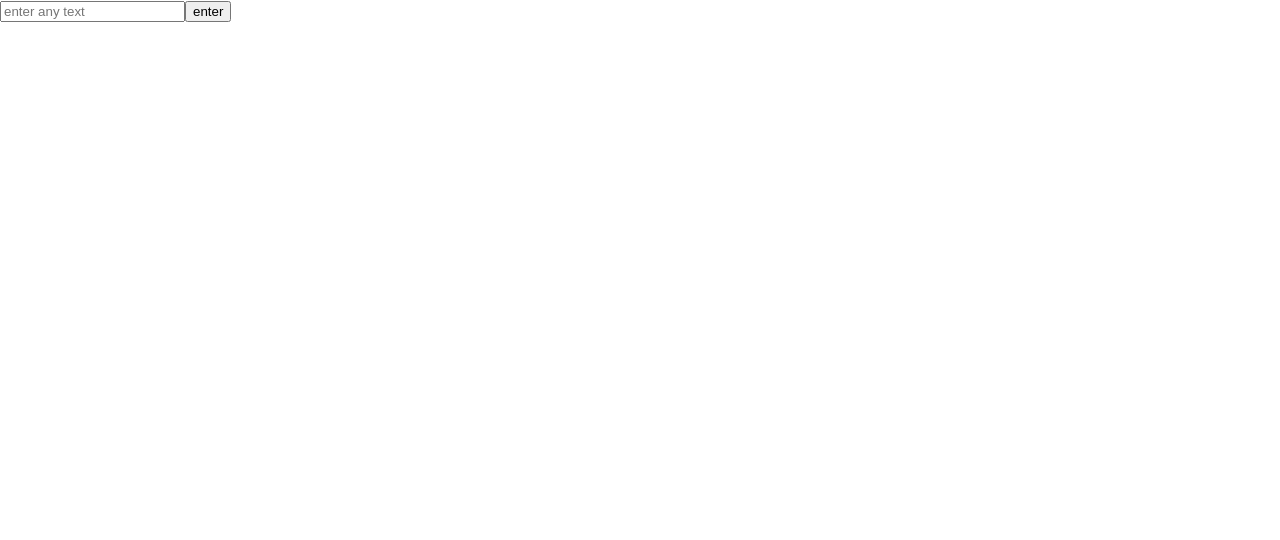
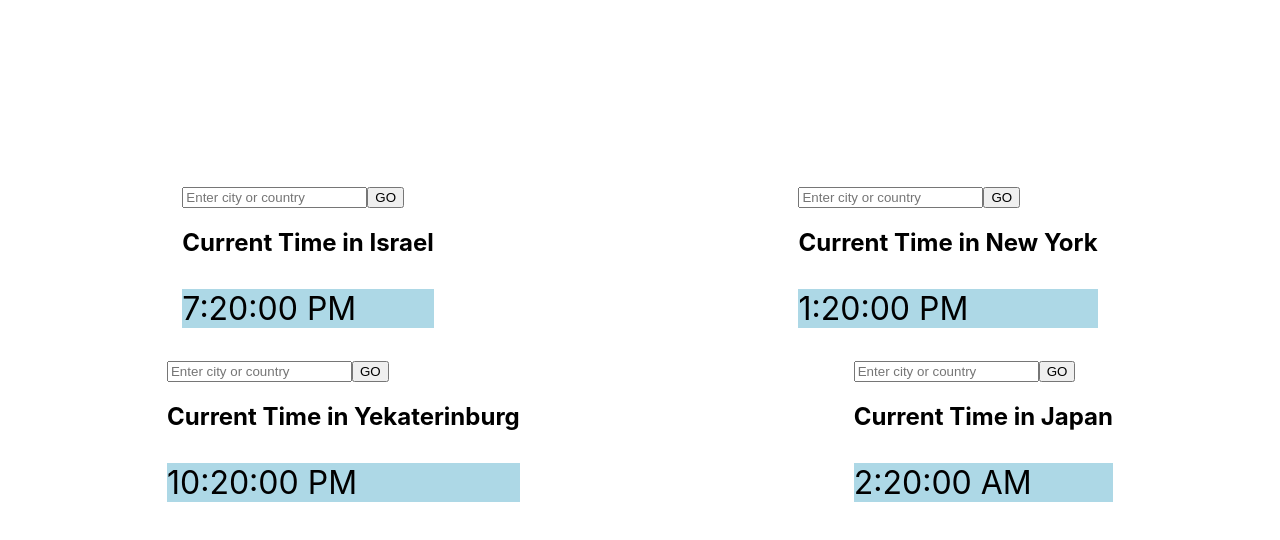
Before and after one commit to Java50OljaSmirnova/react-app, a React (Create React App) app: page / in a window 1280 px wide. Shown: the top 540 px of the page. Built offline with nearby package versions, Linux system fonts and the light colour scheme.

Commit message:
HW33 input

```diff
--- a/src/App.tsx
+++ b/src/App.tsx
@@ -1,11 +1,24 @@
 import React from 'react';
 
 import './App.css';
-import { InputTest } from './components/InputTest';
 import { Timer } from './components/Timer';
 
 function App() {
-  return <InputTest/>
+  const column : React.CSSProperties = {display: "flex", flexDirection: "column",
+  height: "90vh", justifyContent: "center"};
+  const row : React.CSSProperties = {display: "flex", flexDirection: "row",
+   justifyContent: "space-around"};
+  return <div style={column}>
+    <div style={row}>
+    <Timer cityCountry='Israel'/>
+    <Timer cityCountry='New York'/>
+    </div>
+    <div style={row}>
+    <Timer cityCountry='Yekaterinburg'/>
+    <Timer cityCountry='Japan'/>
+    </div>
+    </div>
+
 }
 
 export default App;
--- a/src/components/Input.tsx
+++ b/src/components/Input.tsx
@@ -6,18 +6,19 @@ type Props = {
     buttonName?: string;
 }
 export const Input: React.FC<Props> = ({submitFn, placeHolder, buttonName}) => {
-    const id = useRef<string>(Math.random().toString());
-    const inputElement = useRef<HTMLInputElement | null>();
+
+    const inputElement = useRef<HTMLInputElement>(null);
     const [message, setMessage] = useState<string>('')
-    useEffect(() => {
 
-        inputElement.current = document.getElementById(id.current) as HTMLInputElement
-    }, []);
     function inputProcess() {
-       setMessage(submitFn(inputElement.current!.value))
+        const tempMessage = submitFn(inputElement.current!.value);
+        if(!tempMessage) {
+            inputElement.current!.value = '';
+        }
+       setMessage(tempMessage);
     }
     return <div>
-        <input type="text" placeholder={placeHolder} id={id.current}/>
+        <input type="text" placeholder={placeHolder} ref={inputElement}/>
         <button onClick={inputProcess}>{buttonName || "GO"}</button>
         {message && <Alert message={message}/>}
     </div>
--- a/src/components/Timer.tsx
+++ b/src/components/Timer.tsx
@@ -1,4 +1,5 @@
 import React, { useState, useEffect, useRef } from "react";
+import { Input } from "./Input";
 import timeZones from "../time-zones";
 type Props = {
     cityCountry: string;
@@ -8,18 +9,19 @@ export const Timer: React.FC<Props> = ({ cityCountry }) => {
     const styles: React.CSSProperties = { backgroundColor: "lightblue", fontSize: "2em" };
     const timeZone = useRef<string | undefined>();
     const [time, setTime] = useState(new Date());
+    const [inputCityCountry, setCityCountry] = useState<string>(cityCountry);
     function tic() {
         setTime(new Date());
         console.log("kuku");
     }
 
-    function getTimeZone(): string | undefined {
-        const index = timeZones.findIndex(tz => JSON.stringify(tz).includes(cityCountry));
+    function getTimeZone(value: string): string | undefined {
+        const index = timeZones.findIndex(tz => JSON.stringify(tz).includes(value));
         return index < 0 ? undefined : timeZones[index].name;
     }
     useEffect(
         () => {
-            timeZone.current = getTimeZone();
+            timeZone.current = getTimeZone(cityCountry);
         }, [cityCountry]
     )
 
@@ -28,10 +30,21 @@ export const Timer: React.FC<Props> = ({ cityCountry }) => {
         console.log("useEffect")
         return () => clearInterval(interval);
     }, [])
-
+function submitFn(inputValeu: string): string{
+    const tempZone = getTimeZone(inputValeu);
+    let res: string = '';
+    if(!tempZone){
+        res = `${inputValeu} doesn't exist in the time zones`
+    } else {
+        timeZone.current = tempZone;
+        setCityCountry(inputValeu);
+    }
+    return res;
+}
     return <div>
-        <h2 >Current Time in {cityCountry}</h2>
+        <Input submitFn={submitFn} placeHolder = {"Enter city or country"}/>
+        <h2 >Current Time in {inputCityCountry}</h2>
         <p style={styles}>{time.toLocaleTimeString(undefined,
-            {timeZone : timeZone.current})}</p>
+            { timeZone: timeZone.current })}</p>
     </div>
 }
```
